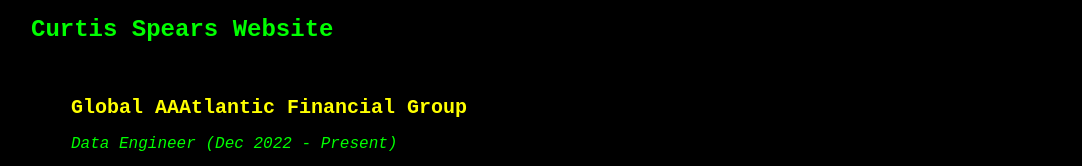
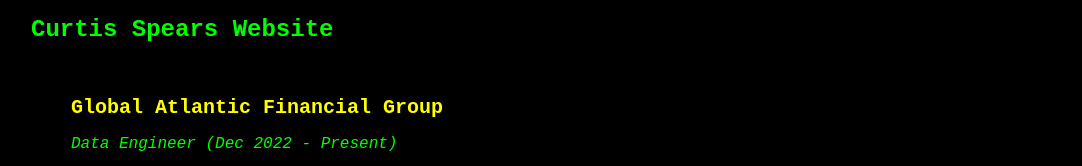
Before and after one commit to spearscjs/spearscjs_website, a plain HTML site: page index.html in a window 1280 px wide. Shown: the top 166 px of the page, without its empty margins (97-1179 px from the left). Drawn offline with Linux system fonts and the light colour scheme.

Commit message:
Update index.html

```diff
--- a/index.html
+++ b/index.html
@@ -14,7 +14,7 @@
 <main>
     <ol>
         <section class="clear_section">
-            <h2>Global AAAtlantic Financial Group</h2>
+            <h2>Global Atlantic Financial Group</h2>
             <p class="job-title">Data Engineer (Dec 2022 - Present)</p>
             <ul>
                 <li>Work with actuarial and financial teams to understand the behavior and use of the data. Create ETL pipelines and reporting layers to be ingested downstream.</li>
```
